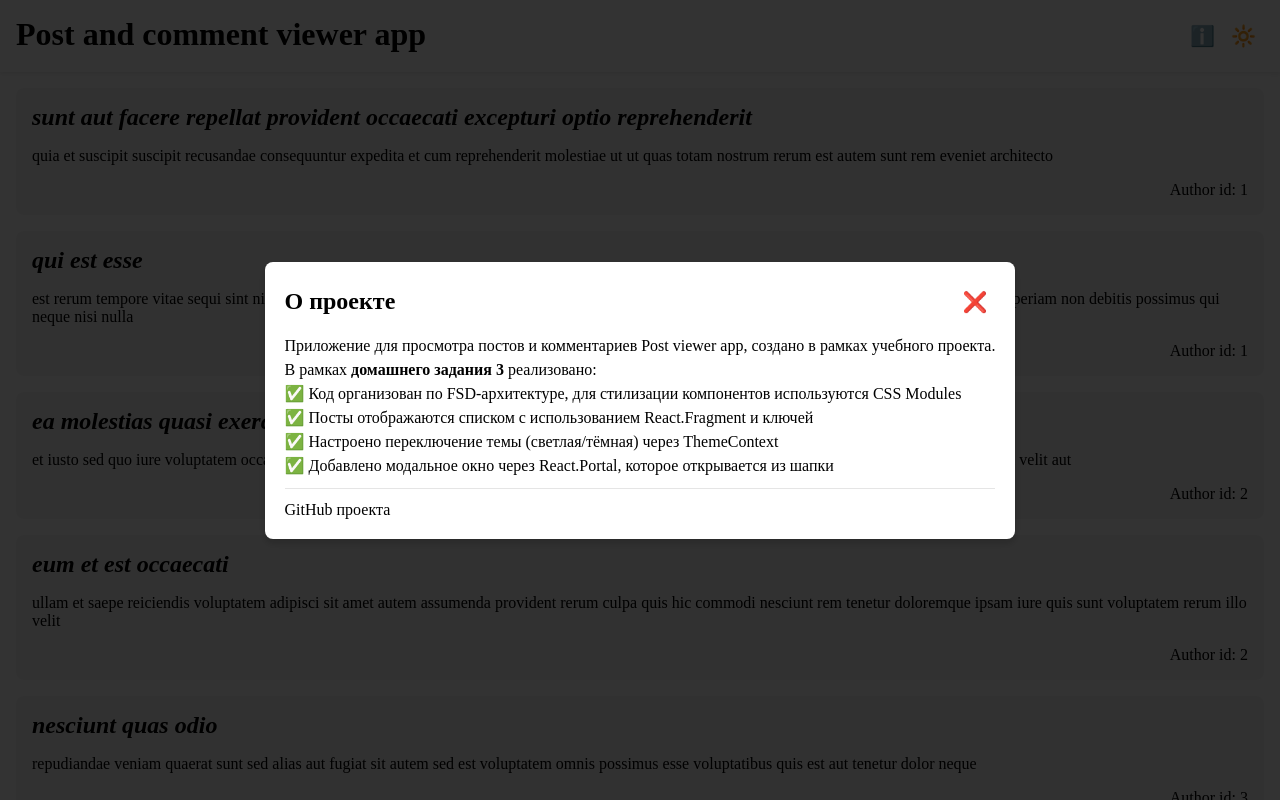
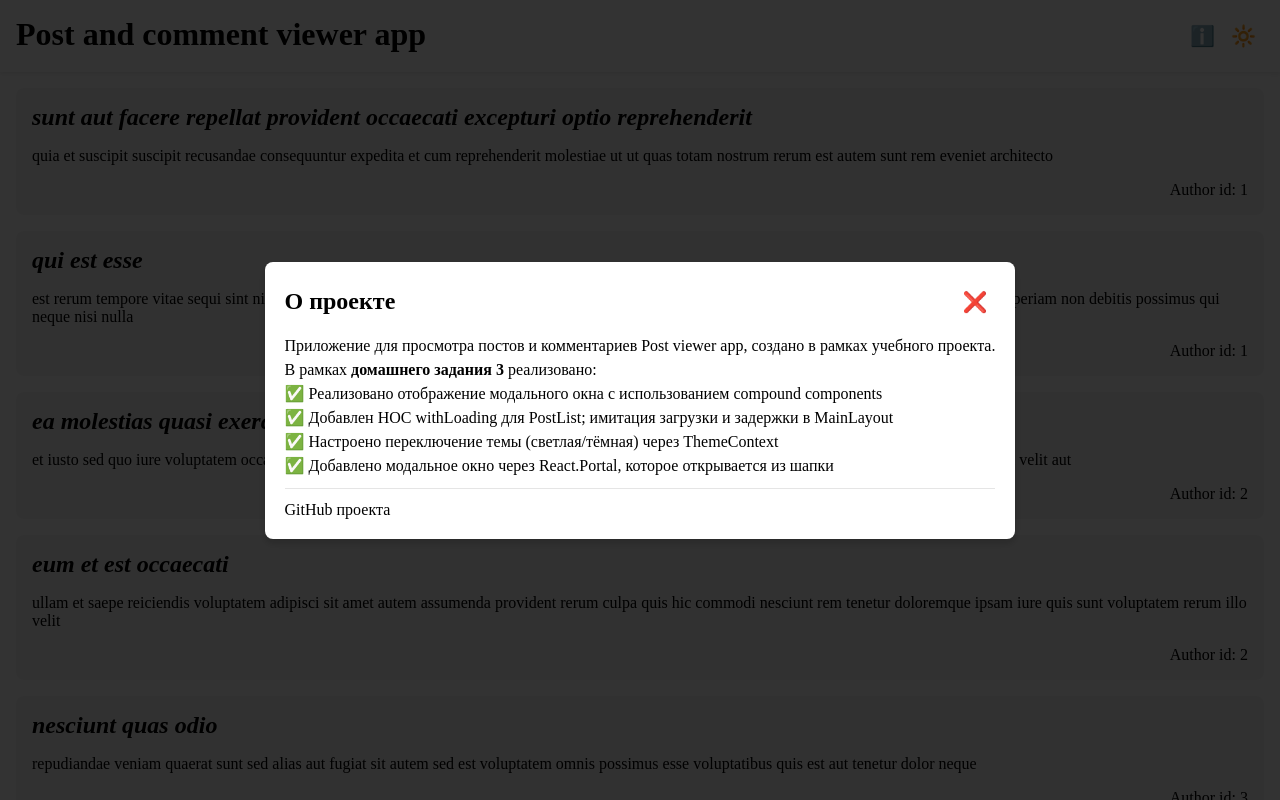
Before and after one commit to Viktoria-Orl/postViewer, a React (Vite) app: page / in a window 1280 px wide. Both pictures are taken after a click on the button "ℹ️". Shown: the top 800 px of the page. Built offline with nearby package versions, Linux system fonts and the light colour scheme.

Commit message:
feat(hoc): add withLoading HOC for PostList loading state

```diff
--- a/src/shared/layouts/MainLayout.module.css
+++ b/src/shared/layouts/MainLayout.module.css
@@ -7,3 +7,13 @@
 .mainContent {
   flex: 1;
 }
+
+.light {
+  background-color: #fff;
+  color: #000;
+}
+
+.dark {
+  background-color: #646464;
+  color: #e0dddd;
+}
--- a/src/shared/layouts/MainLayout.tsx
+++ b/src/shared/layouts/MainLayout.tsx
@@ -1,15 +1,28 @@
-import type { FC } from "react";
+import { useEffect, useState, type FC } from "react";
 import { Footer } from "../../widgets/LayoutFooter/Footer";
 import { Header } from "../../widgets/LayoutHeader/Header";
 import { PostList } from "../../widgets/PostList/PostList";
 import styles from "./MainLayout.module.css";
+import { useTheme } from "../lib/theme/useTheme";
 
 export const MainLayout: FC = () => {
+  const {theme} = useTheme();
+  const [isLoading, setIsLoading] = useState(true);
+
+  // Simulate data fetching or async operation
+  useEffect(() => {
+    const timer = setTimeout(() => {
+      setIsLoading(false);
+    }, 5000);
+
+    return () => clearTimeout(timer);
+  }, []);
+
   return (
     <div className={styles.mainLayout}>
       <Header />
-      <main className={styles.mainСontent}>
-        <PostList />
+      <main className={`${styles.mainContent} ${styles[theme]}`}>
+        <PostList isLoading={isLoading} />
       </main>
       <Footer />
     </div>
--- /dev/null
+++ b/src/shared/lib/hoc/withLoading.module.css
@@ -0,0 +1,7 @@
+.loadingWrapper {
+  display: flex;
+  padding: 16px;
+  font-size: 18px;
+  color: inherit;
+  background-color: inherit;
+}
--- /dev/null
+++ b/src/shared/lib/hoc/withLoading.tsx
@@ -0,0 +1,20 @@
+import type { FC } from "react";
+import styles from './withLoading.module.css';
+
+type WithLoadingProps = {
+  isLoading: boolean;
+};
+
+export const withLoading = <P extends object>(
+  WrappedComponent: FC<P>
+): FC<P & WithLoadingProps> => {
+  return function WithLoadingComponent({
+    isLoading,
+    ...props
+  }: WithLoadingProps & P) {
+    if (isLoading) {
+      return <div className={styles.loadingWrapper}>Loading...</div>;
+    }
+    return <WrappedComponent {...(props as P)} />;
+  };
+};
--- a/src/widgets/LayoutHeader/Header.tsx
+++ b/src/widgets/LayoutHeader/Header.tsx
@@ -15,11 +15,10 @@ const modalContent = (
       В рамках <b>домашнего задания 3</b> реализовано:
     </p>
     <p>
-      ✅ Код организован по FSD-архитектуре, для стилизации компонентов
-      используются CSS Modules
+      ✅ Реализовано отображение модального окна с использованием compound components
     </p>
     <p>
-      ✅ Посты отображаются списком с использованием React.Fragment и ключей
+      ✅ Добавлен HOC withLoading для PostList; имитация загрузки и задержки в MainLayout
     </p>
     <p>✅ Настроено переключение темы (светлая/тёмная) через ThemeContext</p>
     <p>
--- a/src/widgets/PostList/PostList.tsx
+++ b/src/widgets/PostList/PostList.tsx
@@ -4,8 +4,9 @@ import { useTheme } from "../../shared/lib/theme/useTheme";
 import { mockPosts } from "../../shared/mocks/posts";
 import type { Post } from "../../entities/post/model/types";
 import { PostCard } from "../../entities/post/ui/PostCard";
+import { withLoading } from "../../shared/lib/hoc/withLoading";
 
-export const PostList: FC = () => {
+export const PostListBase: FC = () => {
   const { theme } = useTheme();
 
   return (
@@ -18,3 +19,5 @@ export const PostList: FC = () => {
     </div>
   );
 };
+
+export const PostList = withLoading(PostListBase);
```
Also changed, not shown: 1 other file (tests, documents, lock files or other folders).
